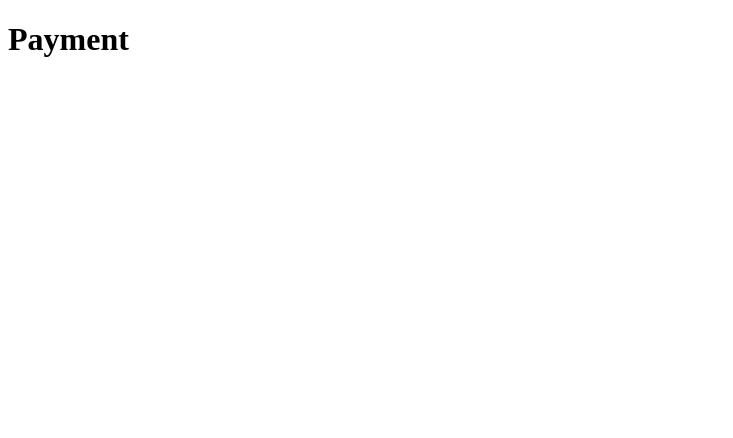
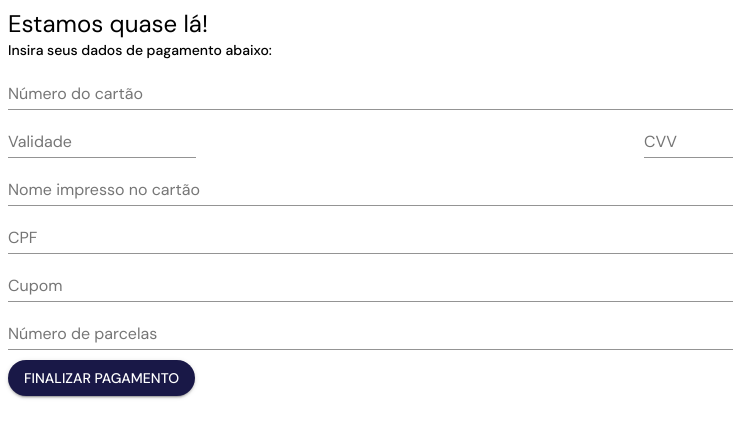
Before and after one commit to BiancaCastanheira/checkout-assinatura, a React (Create React App) app: page /payment in a window 1280 px wide. Shown: the top 438 px of the page, without its empty margins (0-733 px from the left). Built offline with nearby package versions, Linux system fonts and the light colour scheme.

Commit message:
✨ Payment page.

```diff
--- a/src/App.js
+++ b/src/App.js
@@ -5,11 +5,11 @@ const theme = createMuiTheme({
   typography: {
     fontFamily: ["DM Sans"].join(","),
   },
-  //pallete: {
-  //   primary: {
-  //     main: ""
-  //   }
-  // }
+  pallete: {
+    primary: {
+      main: "black",
+    },
+  },
 });
 
 function App() {
--- /dev/null
+++ b/src/api/paymentApi.js
@@ -0,0 +1,5 @@
+import { api } from "./Api";
+
+export const postClientCardInfo = (clientCard) => {
+  return api.post("/subscription", clientCard);
+};
--- /dev/null
+++ b/src/components/ButtonCheckout.js
@@ -0,0 +1,28 @@
+import React from "react";
+import { makeStyles } from "@material-ui/core/styles";
+import Button from "@material-ui/core/Button";
+
+const useStyles = makeStyles((theme) => ({
+  buttonStyle: {
+    backgroundColor: "#191847",
+    color: "#fff",
+    borderRadius: 100,
+    marginTop: 10,
+  },
+}));
+
+const ButtonCheckout = ({ buttonText, buttonClicked }) => {
+  const classes = useStyles();
+
+  return (
+    <Button
+      variant="contained"
+      className={classes.buttonStyle}
+      onClick={buttonClicked}
+    >
+      {buttonText}
+    </Button>
+  );
+};
+
+export default ButtonCheckout;
--- a/src/components/PromotionCards.js
+++ b/src/components/PromotionCards.js
@@ -1,15 +1,10 @@
-import React, { useState } from "react";
+import React from "react";
 import Typography from "@material-ui/core/Typography";
 import Chip from "@material-ui/core/Chip";
 import Card from "@material-ui/core/Card";
 import Radio from "@material-ui/core/Radio";
 
-const PromotionCards = ({ planOption }) => {
-  const [selectedPlan, setSelectedPlan] = useState("");
-
-  const handleChange = (e) => {
-    setSelectedPlan(e.target.value);
-  };
+const PromotionCards = ({ planOption, isSelected, onPlanSelect }) => {
   return (
     <div>
       <Card variant="outlined">
@@ -35,11 +30,11 @@ const PromotionCards = ({ planOption }) => {
           ""
         )}
         <Radio
-          checked={selectedPlan === "anual"}
-          onChange={handleChange}
-          value="anual"
+          checked={isSelected}
+          onChange={onPlanSelect}
+          value={planOption.id}
+          color="default"
           name="radio-button"
-          inputProps={{ "aria-label": "A" }}
         />
       </Card>
     </div>
--- a/src/pages/Payment.js
+++ b/src/pages/Payment.js
@@ -1,9 +1,115 @@
-import React from "react";
+import React, { useState } from "react";
+import Typography from "@material-ui/core/Typography";
+import TextField from "@material-ui/core/TextField";
+import Grid from "@material-ui/core/Grid";
+
+import { postClientCardInfo } from "../api/paymentApi";
+import ButtonCheckout from "../components/ButtonCheckout";
 
 const Payment = () => {
+  const [cardNumer, setCardNumber] = useState("");
+  const [expirationDate, setExpirationDate] = useState("");
+  const [cvv, setCvv] = useState("");
+  const [cardHolder, setCardHolder] = useState("");
+  const [cpf, setCpf] = useState("");
+  const [coupon, setCoupon] = useState("");
+  const [installments, setInstallments] = useState("");
+
+  const postClientCard = () => {
+    const clientCard = {
+      couponCode: coupon,
+      creditCardCPF: cpf,
+      creditCardCVV: cvv,
+      credifCardExpirationDate: expirationDate,
+      creditCardHolder: cardHolder,
+      creditCardNumber: cardNumer,
+      gateway: localStorage.getItem("gateway"),
+      installments: localStorage.getItem("installments"),
+      offerId: localStorage.getItem("offerId"),
+      userId: localStorage.getItem("userId"),
+    };
+    postClientCardInfo(clientCard).then((respose) => {
+      console.log(respose);
+    });
+  };
+
   return (
     <div>
-      <h1>Payment</h1>
+      <Typography variant="h5">Estamos quase lá!</Typography>
+      <Typography variant="subtitle2">
+        Insira seus dados de pagamento abaixo:
+      </Typography>
+
+      <TextField
+        id="card-number"
+        label="Número do cartão"
+        fullWidth={true}
+        value={cardNumer}
+        onChange={(e) => setCardNumber(e.target.value)}
+      />
+      <Grid container spacing={1}>
+        <Grid item xs>
+          <TextField
+            id="expiration-date"
+            label="Validade"
+            value={expirationDate}
+            onChange={(e) => setExpirationDate(e.target.value)}
+          />
+        </Grid>
+        <Grid item xs>
+          <TextField
+            id="cvv"
+            label="CVV"
+            value={cvv}
+            onChange={(e) => setCvv(e.target.value)}
+          />
+        </Grid>
+      </Grid>
+
+      <Grid>
+        <TextField
+          id="card-holder"
+          label="Nome impresso no cartão"
+          fullWidth={true}
+          value={cardHolder}
+          onChange={(e) => setCardHolder(e.target.value)}
+        />
+      </Grid>
+
+      <Grid>
+        <TextField
+          id="cpf"
+          label="CPF"
+          fullWidth={true}
+          value={cpf}
+          onChange={(e) => setCpf(e.target.value)}
+        />
+      </Grid>
+
+      <Grid>
+        <TextField
+          id="coupon"
+          label="Cupom"
+          fullWidth={true}
+          value={coupon}
+          onChange={(e) => setCoupon(e.target.value)}
+        />
+      </Grid>
+
+      <Grid>
+        <TextField
+          id="installments"
+          label="Número de parcelas"
+          fullWidth={true}
+          value={installments}
+          onChange={(e) => setInstallments(e.target.value)}
+        />
+      </Grid>
+
+      <ButtonCheckout
+        buttonText="FINALIZAR PAGAMENTO"
+        buttonClicked={postClientCard}
+      />
     </div>
   );
 };
--- a/src/pages/PurchaseConfirmation.js
+++ b/src/pages/PurchaseConfirmation.js
@@ -3,6 +3,7 @@ import React from "react";
 const PurchaseConfirmation = () => {
   return (
     <div>
+      <img src="favicon.png" alt="logo" />
       <h1>Purchase Confirmation</h1>
     </div>
   );
--- a/src/pages/SubscriptionPlans.js
+++ b/src/pages/SubscriptionPlans.js
@@ -5,6 +5,7 @@ import HelpOutlineIcon from "@material-ui/icons/HelpOutline";
 import Button from "@material-ui/core/Button";
 
 import PromotionCards from "../components/PromotionCards";
+import ButtonCheckout from "../components/ButtonCheckout";
 
 import { getSubscriptionPlans } from "../api/SubscriptionPlanApi";
 import { getClientData } from "../api/DummyLoginApi";
@@ -12,10 +13,12 @@ import { getClientData } from "../api/DummyLoginApi";
 const SubscriptionPlans = () => {
   const [planOptions, setPlanOptions] = useState([]);
   const [clientData, setClientData] = useState({});
+  const [selectedPlanId, setSelectedPlanId] = useState("");
 
   useEffect(() => {
     getSubscriptionPlans()
       .then((response) => {
+        console.log(response);
         setPlanOptions(response.data);
       })
       .catch((error) => {
@@ -23,22 +26,39 @@ const SubscriptionPlans = () => {
       });
     getClientData()
       .then((response) => {
-        console.log(response);
         setClientData(response.data);
-        console.log(clientData.email);
       })
       .catch((error) => {
         console.error("Error in requesting client's email");
       });
   }, []);
 
+  const onPlanSelect = (event) => {
+    setSelectedPlanId(parseInt(event.target.value));
+  };
+
+  const buttonClicked = () => {
+    const selectedPlan = planOptions.find(
+      (planOption) => planOption.id === selectedPlanId
+    );
+    localStorage.setItem("offerId", selectedPlan.id);
+    localStorage.setItem("userId", clientData.id);
+    localStorage.setItem("installments", selectedPlan.installments);
+    localStorage.setItem("gateway", selectedPlan.gateway);
+    window.location.href = "/payment";
+  };
+
   return (
     <div>
-      <img src="favicon.png" alt="logo" />
       <Typography variant="h5">Confira o seu plano:</Typography>
       <Chip label={clientData.email} variant="outlined" />
       {planOptions.map((planOption) => (
-        <PromotionCards key={planOption.id} planOption={planOption} />
+        <PromotionCards
+          key={planOption.id}
+          planOption={planOption}
+          isSelected={planOption.id === selectedPlanId}
+          onPlanSelect={onPlanSelect}
+        />
       ))}
       <Button>
         <Typography variant="body2">
@@ -46,6 +66,11 @@ const SubscriptionPlans = () => {
           <HelpOutlineIcon style={{ fontSize: "medium" }} />
         </Typography>
       </Button>
+
+      <ButtonCheckout
+        buttonText="QUERO ESTE PLANO"
+        buttonClicked={buttonClicked}
+      />
     </div>
   );
 };
```
